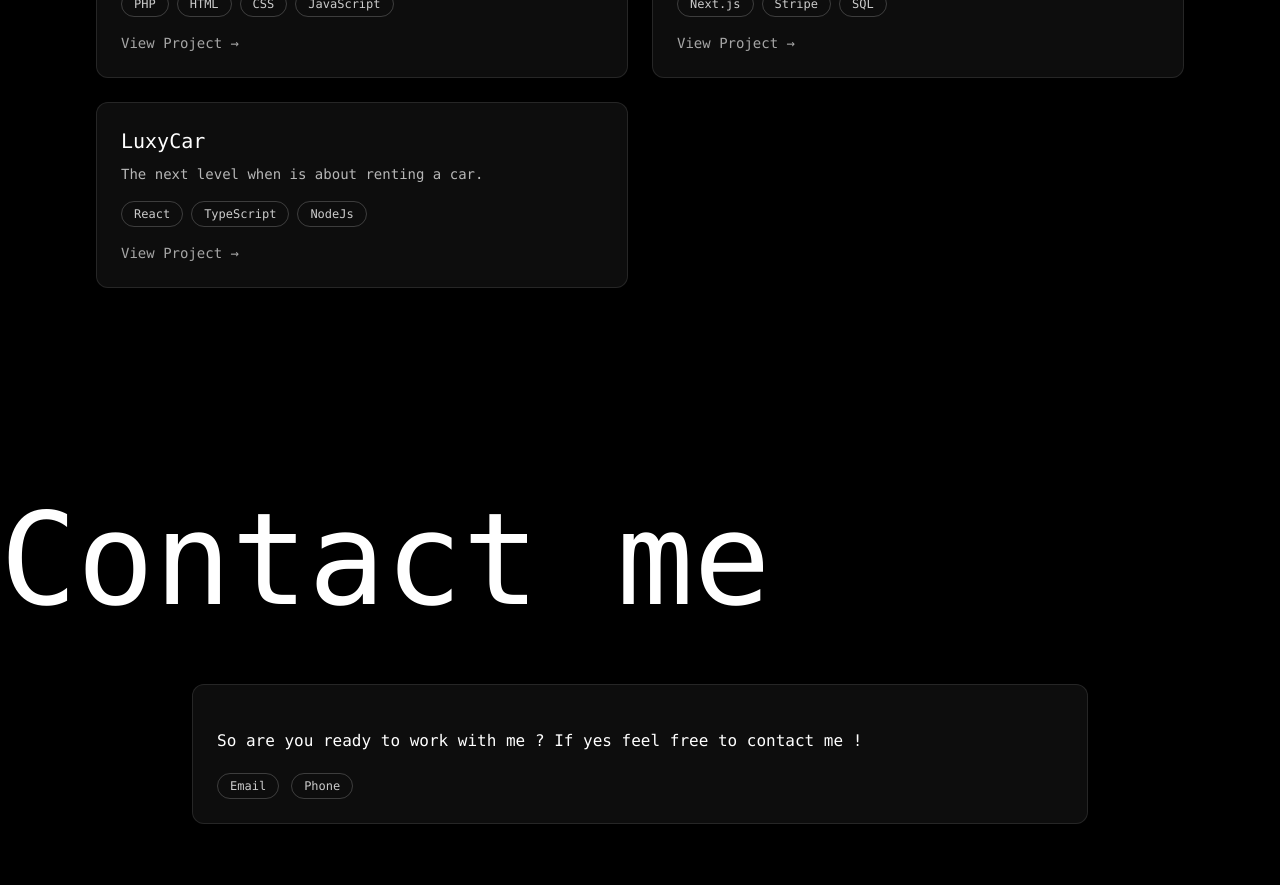
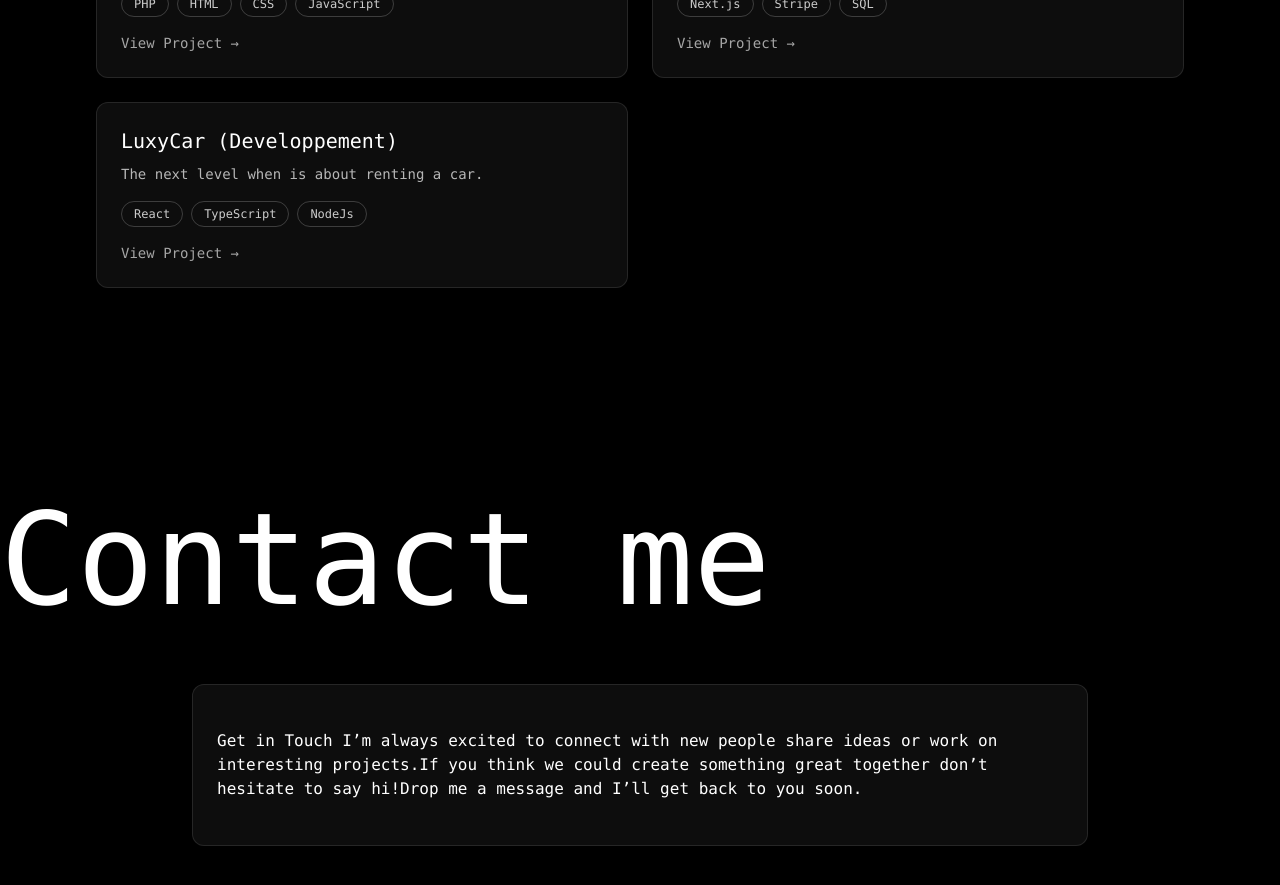
Before and after one commit to redasnkrs/Portfolio., a React (Vite) app: page / in a window 1280 px wide. Shown: the part 2580-3465 px from the top of the page. Built offline with nearby package versions, Linux system fonts and the light colour scheme.

Commit message:
feat: Refine contact and project information
- Updates the contact section to be more engaging.
- Clarifies project development status.
- Removes direct contact links from the UI.

```diff
--- a/src/components/ContactMe.tsx
+++ b/src/components/ContactMe.tsx
@@ -7,20 +7,6 @@ export function ContactMe() {
         <h2 className="text-9xl mb-15">Contact me</h2>
         <div className="container-4xl glass-card">
           <p className="py-5  ">{contactme}</p>
-          <div className="flex flex-wrap gap-3">
-            <a
-              className="pill hover:bg-[rgba(255,255,255,0.08)]"
-              href="mailto:redadahman34@gmail.com"
-            >
-              Email
-            </a>
-            <a
-              className="pill hover:bg-[rgba(255,255,255,0.08)]"
-              href="phoneto:0488981758"
-            >
-              Phone
-            </a>
-          </div>
         </div>
       </div>
     </section>
--- a/src/components/Hero.tsx
+++ b/src/components/Hero.tsx
@@ -39,7 +39,7 @@ export function Hero({
       </div>
       <div>
         <button className="p-3  rounded bg-white text-black font-semibold">
-          <a href="#project">Get in touch</a>
+          <a href="">Get in touch</a>
         </button>
       </div>
     </header>
--- a/src/data/info.json
+++ b/src/data/info.json
@@ -4,5 +4,5 @@
   "title": "Full-stack developper, Software developper",
   "bio": "I build and scale web application from concept to completion.",
   "aboutme": "Hi! I’m Reda, a passionate junior web developer currently training to become a full-stack developer. I enjoy building clean, responsive, and user-friendly websites that bring ideas to life. I’m constantly learning new technologies like React, Node.js, and JavaScript to improve my skills and create better experiences. I love solving problems and turning challenges into creative solutions. Outside of coding, I’m a big tech enthusiast who enjoys exploring peripherals, gaming setups, and sharing that passion online.",
-  "contactme": "So are you ready to work with me ? If yes feel free to contact me !"
+  "contactme": "Get in Touch I’m always excited to connect with new people share ideas or work on interesting projects.If you think we could create something great together don’t hesitate to say hi!Drop me a message and I’ll get back to you soon."
 }
--- a/src/data/projects.ts
+++ b/src/data/projects.ts
@@ -12,12 +12,12 @@ export const projects: Project[] = [
     technologies: ["PHP", "HTML", "CSS", "JavaScript"],
   },
   {
-    title: "GhostFrom",
+    title: "GhostFrom (Developpement)",
     description: "Full-stack website i built with a friend from scratch.",
     technologies: ["Next.js", "Stripe", "SQL"],
   },
   {
-    title: "LuxyCar",
+    title: "LuxyCar (Developpement)",
     description: "The next level when is about renting a car.",
     technologies: ["React", "TypeScript", "NodeJs"],
   },
```
